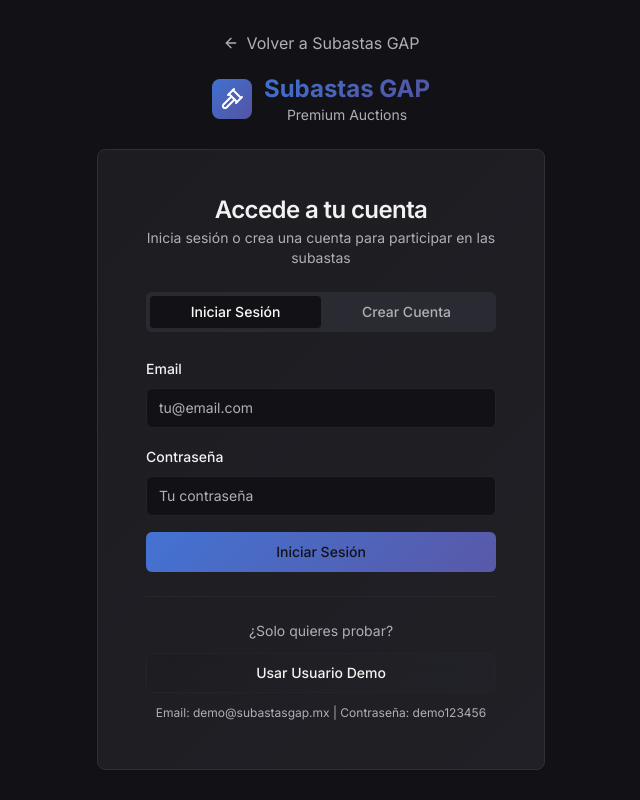
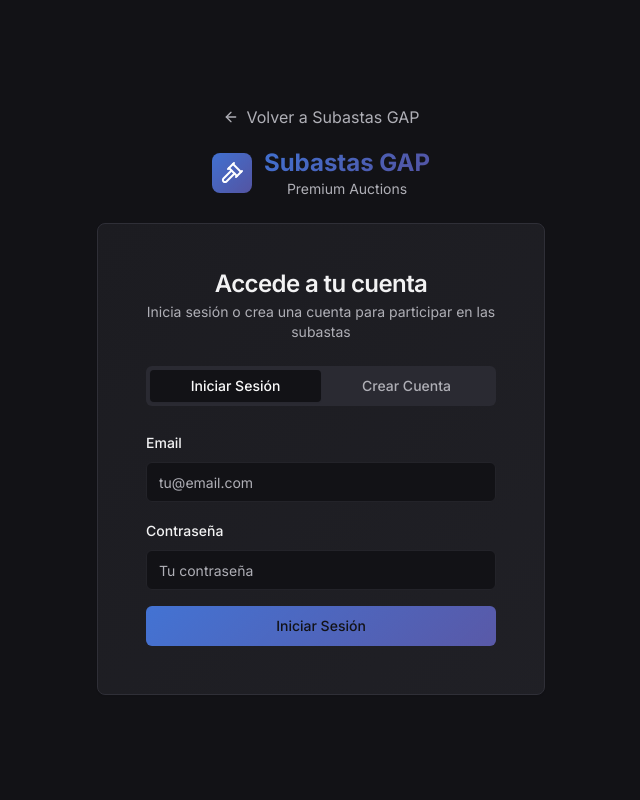
Before and after one commit to motog110011/bid-pulse-arena-79, a React (Vite) app: page /auth in a window 1280 px wide. Shown: the whole page, without its empty margins (319-959 px from the left). Built offline with nearby package versions, Linux system fonts and the light colour scheme.

Commit message:
Fix: Remove demo user button and header overflow
Removed the "Usar Usuario Demo" button from the authentication page.
Addressed an issue where the header buttons for "Iniciar Sesión" and "Registrarse" were overflowing.
Also, investigated the reported incorrect email or password error.

```diff
--- a/src/components/Header.tsx
+++ b/src/components/Header.tsx
@@ -149,7 +149,7 @@ export function Header() {
 
             {/* User Authentication/Profile */}
             {user ? (
-              <>
+              <div className="flex items-center gap-2">
                 {/* Balance */}
                 <Dialog>
                   <DialogTrigger asChild>
@@ -385,10 +385,10 @@ export function Header() {
                         </div>
                       </TabsContent>
                     </Tabs>
-                  </DialogContent>
-                </Dialog>
-              </>
-            ) : (
+                    </DialogContent>
+                  </Dialog>
+                </div>
+              ) : (
               <div className="flex items-center gap-2">
                 <Button variant="ghost" asChild>
                   <Link to="/auth">Iniciar Sesión</Link>
--- a/src/pages/Auth.tsx
+++ b/src/pages/Auth.tsx
@@ -326,24 +326,6 @@ const Auth = () => {
               </TabsContent>
             </Tabs>
 
-            {/* Demo User */}
-            <div className="mt-6 pt-6 border-t border-border/50">
-              <div className="text-center space-y-3">
-                <p className="text-sm text-muted-foreground">¿Solo quieres probar?</p>
-                <Button
-                  variant="outline"
-                  className="w-full"
-                  onClick={handleDemoLogin}
-                  disabled={isLoading}
-                >
-                  {isLoading && <Loader2 className="mr-2 h-4 w-4 animate-spin" />}
-                  Usar Usuario Demo
-                </Button>
-                <p className="text-xs text-muted-foreground">
-                  Email: demo@subastasgap.mx | Contraseña: demo123456
-                </p>
-              </div>
-            </div>
           </CardContent>
         </Card>
       </div>
```
